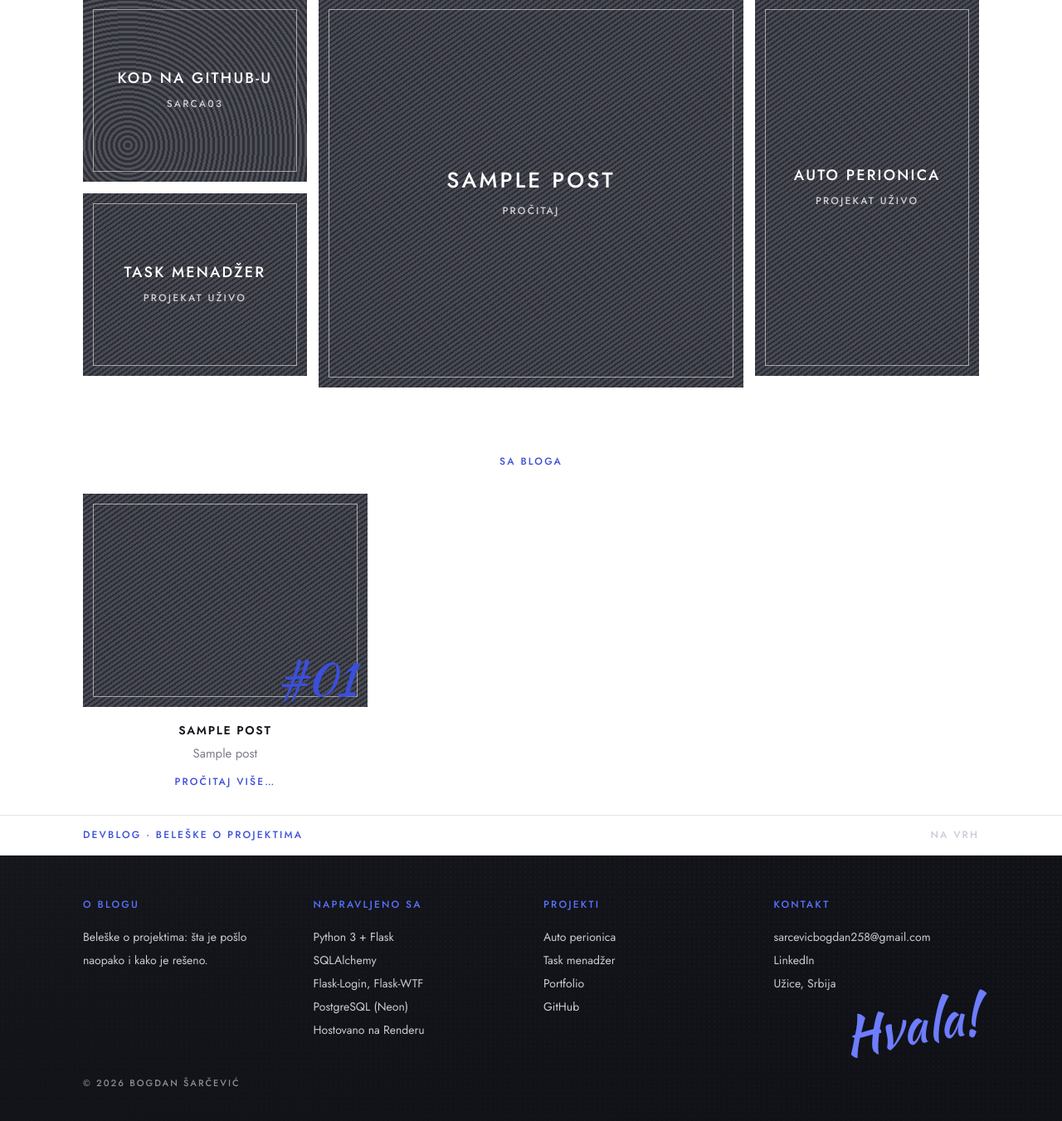
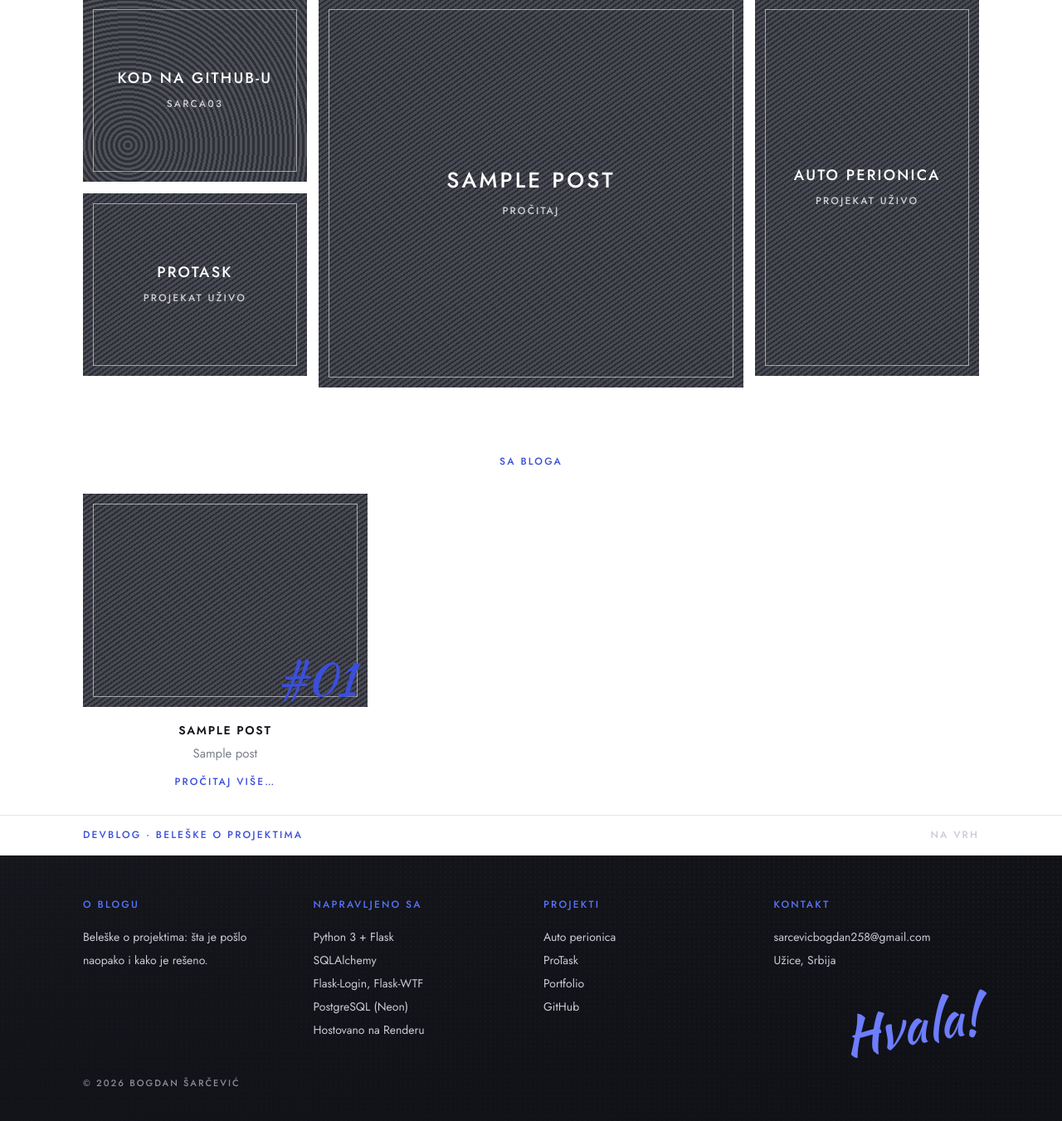
Before and after one commit to Sarca03/flask-blog, a Flask app: page / in a window 1280 px wide. Shown: the part 872-2223 px from the top of the page at 83% size. Run offline with Flask 3, Linux system fonts and the light colour scheme; tables that the repository leaves empty hold one stand-in row (values such as "Sample post"); one stand-in notice (Sample message) is shown.

Commit message:
Stranice za 404 i 403, bez LinkedIna, mejl se ne seče na telefonu

```diff
--- a/app/__init__.py
+++ b/app/__init__.py
@@ -41,7 +41,6 @@ def create_app():
     app.add_template_filter(render_prose, 'prose')
 
     with app.app_context():
-        # Pravi tabele koje još ne postoje
         db.create_all()
 
         # Primeri članaka za prazan blog (SEED_DEMO_POSTS=true na serveru)
--- a/app/routes.py
+++ b/app/routes.py
@@ -138,3 +138,14 @@ def delete_post(post_id):
     db.session.commit()
     flash('Članak je obrisan.', 'info')
     return redirect(url_for('routes.home'))
+
+@bp.app_errorhandler(403)
+def forbidden(error):
+    return render_template('error.html', title='Nema pristupa', code=403,
+                           message='Nemaš pristup ovoj stranici.'), 403
+
+
+@bp.app_errorhandler(404)
+def not_found(error):
+    return render_template('error.html', title='Stranica ne postoji', code=404,
+                           message='Ova stranica ne postoji.'), 404
--- a/app/static/css/style.css
+++ b/app/static/css/style.css
@@ -422,6 +422,7 @@ dialog .form-row { justify-content: flex-end; }
   .tile--big { grid-row: auto; min-height: 300px; }
   .cards { grid-template-columns: 1fr; gap: 40px; }
   .footer__cols { grid-template-columns: 1fr 1fr; }
+  .footer a { overflow-wrap: anywhere; }
   .footer__thanks { position: static; display: block; text-align: right; margin-top: -10px; }
   .tabs { gap: 10px 26px; }
 }
--- a/app/templates/base.html
+++ b/app/templates/base.html
@@ -58,7 +58,7 @@
 
     <footer class="footer" id="o-blogu">
         <div class="footer__strip">
-            <div class="wrap caps"><span>DevBlog · Beleške o projektima</span><a href="#top" onclick="window.scrollTo({top:0,behavior:'smooth'});return false;">Na vrh</a></div>
+            <div class="wrap caps"><span>DevBlog · Beleške o projektima</span><a href="#" onclick="window.scrollTo({top:0,behavior:'smooth'});return false;">Na vrh</a></div>
         </div>
         <div class="wrap">
             <div class="footer__cols">
@@ -74,7 +74,7 @@
                     <h4 class="caps">Projekti</h4>
                     <ul>
                         <li><a href="https://car-wash-bogdan.netlify.app" target="_blank" rel="noopener">Auto perionica</a></li>
-                        <li><a href="https://pro-task-manager-vryi.onrender.com" target="_blank" rel="noopener">Task menadžer</a></li>
+                        <li><a href="https://pro-task-manager-vryi.onrender.com" target="_blank" rel="noopener">ProTask</a></li>
                         <li><a href="https://bogdan-sarcevic.netlify.app" target="_blank" rel="noopener">Portfolio</a></li>
                         <li><a href="https://github.com/Sarca03" target="_blank" rel="noopener">GitHub</a></li>
                     </ul>
@@ -83,7 +83,6 @@
                     <h4 class="caps">Kontakt</h4>
                     <ul>
                         <li><a href="mailto:sarcevicbogdan258@gmail.com">sarcevicbogdan258@gmail.com</a></li>
-                        <li><a href="https://www.linkedin.com/in/bogdan-sarcevic-4ba197425/" target="_blank" rel="noopener">LinkedIn</a></li>
                         <li>Užice, Srbija</li>
                     </ul>
                 </div>
--- a/app/templates/index.html
+++ b/app/templates/index.html
@@ -34,7 +34,7 @@
             </a>
             <a class="tile cover cover--1" href="https://pro-task-manager-vryi.onrender.com" target="_blank" rel="noopener">
                 <span class="cover__frame"></span>
-                <div><h3>Task menadžer</h3><span class="caps">Projekat uživo</span></div>
+                <div><h3>ProTask</h3><span class="caps">Projekat uživo</span></div>
             </a>
         </div>
         <a class="tile tile--big cover cover--{{ latest.id % 4 }}" href="{{ url_for('routes.post', post_id=latest.id) }}">
```
Also changed, not shown: app/templates/error.html (added, +8 -0 lines), 1 other file.
